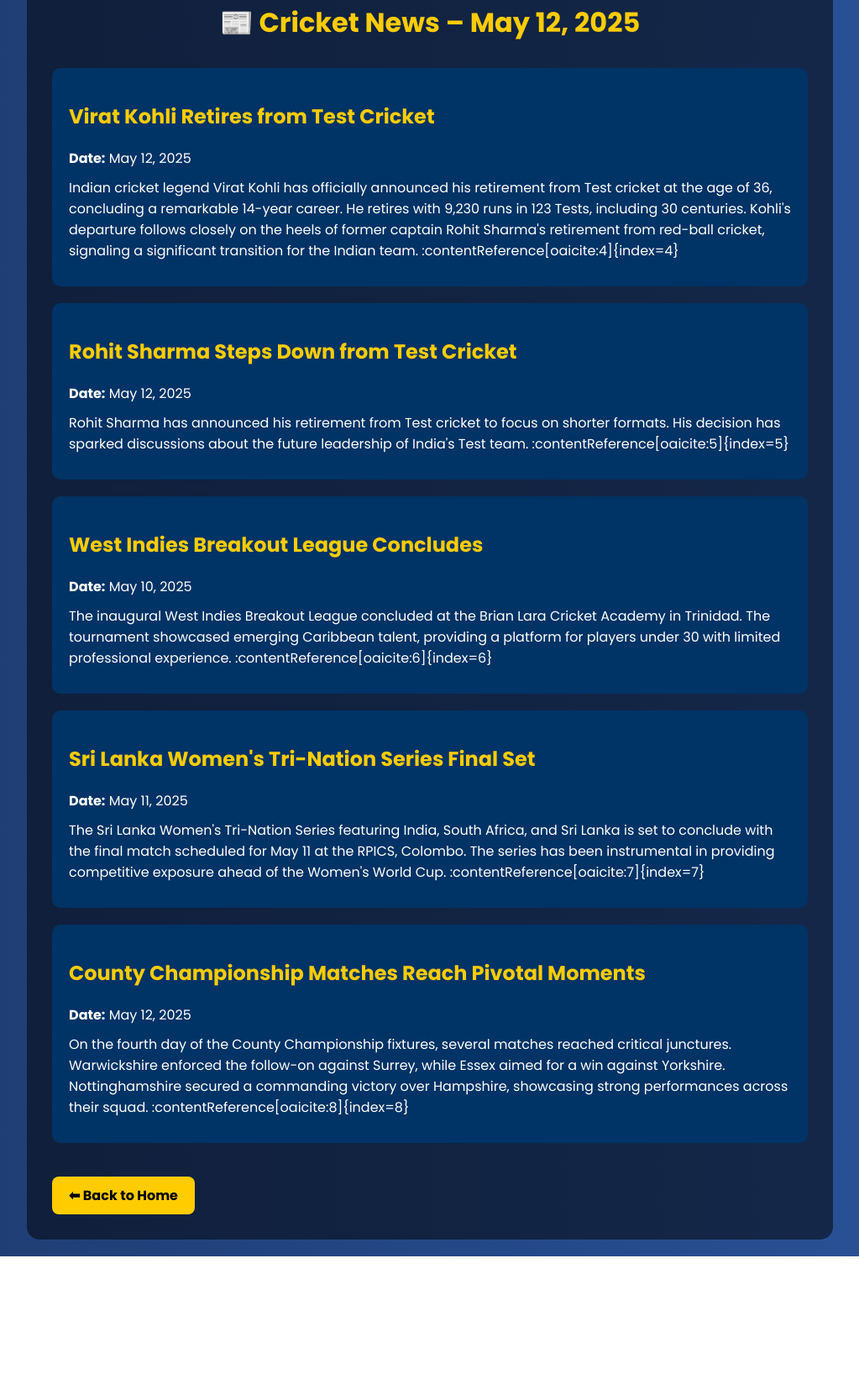
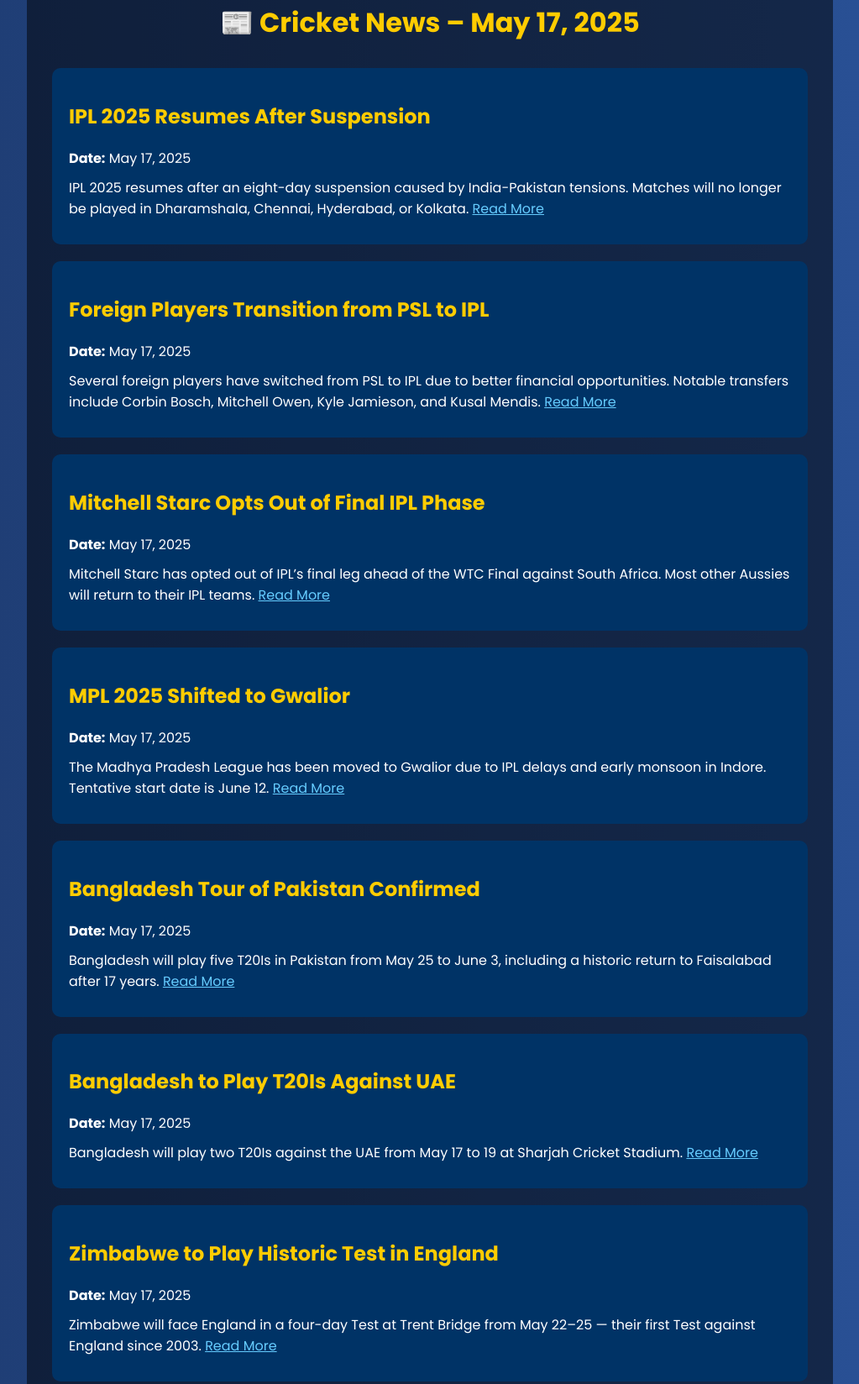
Before and after one commit to cricketwithsankalpa/cricketwithsankalpa, a plain HTML site: page 2-News.html in a window 1280 px wide. Shown: the part 68-1716 px from the top of the page at 84% size, without its empty margins (128-1151 px from the left). Before the commit the page ends 1564 px from the top, so only its background shows below. Drawn offline with Linux system fonts and the light colour scheme.

Commit message:
Update 2-News.html

```diff
--- a/2-News.html
+++ b/2-News.html
@@ -66,36 +66,62 @@
 </head>
 <body>
   <div class="container">
-    <h1>📰 Cricket News – May 12, 2025</h1>
+    <h1>📰 Cricket News – May 17, 2025</h1>
 
     <div class="news-item">
-      <h2>Virat Kohli Retires from Test Cricket</h2>
-      <p><strong>Date:</strong> May 12, 2025</p>
-      <p>Indian cricket legend Virat Kohli has officially announced his retirement from Test cricket at the age of 36, concluding a remarkable 14-year career. He retires with 9,230 runs in 123 Tests, including 30 centuries. Kohli's departure follows closely on the heels of former captain Rohit Sharma's retirement from red-ball cricket, signaling a significant transition for the Indian team. :contentReference[oaicite:4]{index=4}</p>
+      <h2>IPL 2025 Resumes After Suspension</h2>
+      <p><strong>Date:</strong> May 17, 2025</p>
+      <p>IPL 2025 resumes after an eight-day suspension caused by India-Pakistan tensions. Matches will no longer be played in Dharamshala, Chennai, Hyderabad, or Kolkata.
+      <a class="link" href="https://economictimes.indiatimes.com/news/sports/ipl-resumes-tomorrow-check-complete-revised-schedule-updated-squads-points-table-most-runs-and-wickets-and-other-key-details/articleshow/121213396.cms" target="_blank">Read More</a></p>
     </div>
 
     <div class="news-item">
-      <h2>Rohit Sharma Steps Down from Test Cricket</h2>
-      <p><strong>Date:</strong> May 12, 2025</p>
-      <p>Rohit Sharma has announced his retirement from Test cricket to focus on shorter formats. His decision has sparked discussions about the future leadership of India's Test team. :contentReference[oaicite:5]{index=5}</p>
+      <h2>Foreign Players Transition from PSL to IPL</h2>
+      <p><strong>Date:</strong> May 17, 2025</p>
+      <p>Several foreign players have switched from PSL to IPL due to better financial opportunities. Notable transfers include Corbin Bosch, Mitchell Owen, Kyle Jamieson, and Kusal Mendis.
+      <a class="link" href="https://indiatimes.com/sports/cricket/jumping-from-psl-to-ipl-2025-foreign-players-making-the-switch-post-india-pakistan-tension-659060.html" target="_blank">Read More</a></p>
     </div>
 
     <div class="news-item">
-      <h2>West Indies Breakout League Concludes</h2>
-      <p><strong>Date:</strong> May 10, 2025</p>
-      <p>The inaugural West Indies Breakout League concluded at the Brian Lara Cricket Academy in Trinidad. The tournament showcased emerging Caribbean talent, providing a platform for players under 30 with limited professional experience. :contentReference[oaicite:6]{index=6}</p>
+      <h2>Mitchell Starc Opts Out of Final IPL Phase</h2>
+      <p><strong>Date:</strong> May 17, 2025</p>
+      <p>Mitchell Starc has opted out of IPL’s final leg ahead of the WTC Final against South Africa. Most other Aussies will return to their IPL teams.
+      <a class="link" href="https://www.reuters.com/sports/cricket/starc-opts-out-most-australia-teammates-return-ipl-say-reports-2025-05-16/" target="_blank">Read More</a></p>
     </div>
 
     <div class="news-item">
-      <h2>Sri Lanka Women's Tri-Nation Series Final Set</h2>
-      <p><strong>Date:</strong> May 11, 2025</p>
-      <p>The Sri Lanka Women's Tri-Nation Series featuring India, South Africa, and Sri Lanka is set to conclude with the final match scheduled for May 11 at the RPICS, Colombo. The series has been instrumental in providing competitive exposure ahead of the Women's World Cup. :contentReference[oaicite:7]{index=7}</p>
+      <h2>MPL 2025 Shifted to Gwalior</h2>
+      <p><strong>Date:</strong> May 17, 2025</p>
+      <p>The Madhya Pradesh League has been moved to Gwalior due to IPL delays and early monsoon in Indore. Tentative start date is June 12.
+      <a class="link" href="https://timesofindia.indiatimes.com/city/indore/mpl-shifted-to-gwalior-over-ipl-delay-early-monsoon/articleshow/121219510.cms" target="_blank">Read More</a></p>
     </div>
 
     <div class="news-item">
-      <h2>County Championship Matches Reach Pivotal Moments</h2>
-      <p><strong>Date:</strong> May 12, 2025</p>
-      <p>On the fourth day of the County Championship fixtures, several matches reached critical junctures. Warwickshire enforced the follow-on against Surrey, while Essex aimed for a win against Yorkshire. Nottinghamshire secured a commanding victory over Hampshire, showcasing strong performances across their squad. :contentReference[oaicite:8]{index=8}</p>
+      <h2>Bangladesh Tour of Pakistan Confirmed</h2>
+      <p><strong>Date:</strong> May 17, 2025</p>
+      <p>Bangladesh will play five T20Is in Pakistan from May 25 to June 3, including a historic return to Faisalabad after 17 years.
+      <a class="link" href="https://en.wikipedia.org/wiki/Bangladeshi_cricket_team_in_Pakistan_in_2025" target="_blank">Read More</a></p>
+    </div>
+
+    <div class="news-item">
+      <h2>Bangladesh to Play T20Is Against UAE</h2>
+      <p><strong>Date:</strong> May 17, 2025</p>
+      <p>Bangladesh will play two T20Is against the UAE from May 17 to 19 at Sharjah Cricket Stadium.
+      <a class="link" href="https://en.wikipedia.org/wiki/Bangladeshi_cricket_team_in_the_United_Arab_Emirates_in_2025" target="_blank">Read More</a></p>
+    </div>
+
+    <div class="news-item">
+      <h2>Zimbabwe to Play Historic Test in England</h2>
+      <p><strong>Date:</strong> May 17, 2025</p>
+      <p>Zimbabwe will face England in a four-day Test at Trent Bridge from May 22–25 — their first Test against England since 2003.
+      <a class="link" href="https://en.wikipedia.org/wiki/Zimbabwean_cricket_team_in_England_in_2025" target="_blank">Read More</a></p>
+    </div>
+
+    <div class="news-item">
+      <h2>USA Hosts Tri-Nation ODI Series</h2>
+      <p><strong>Date:</strong> May 17, 2025</p>
+      <p>The USA will host Canada and Oman in a tri-nation ODI series from May 17–27 as part of the 2024–2026 Cricket World Cup League 2.
+      <a class="link" href="https://en.wikipedia.org/wiki/2025_United_States_Tri-Nation_Series" target="_blank">Read More</a></p>
     </div>
 
     <a href="index.html" class="button">⬅ Back to Home</a>
```
